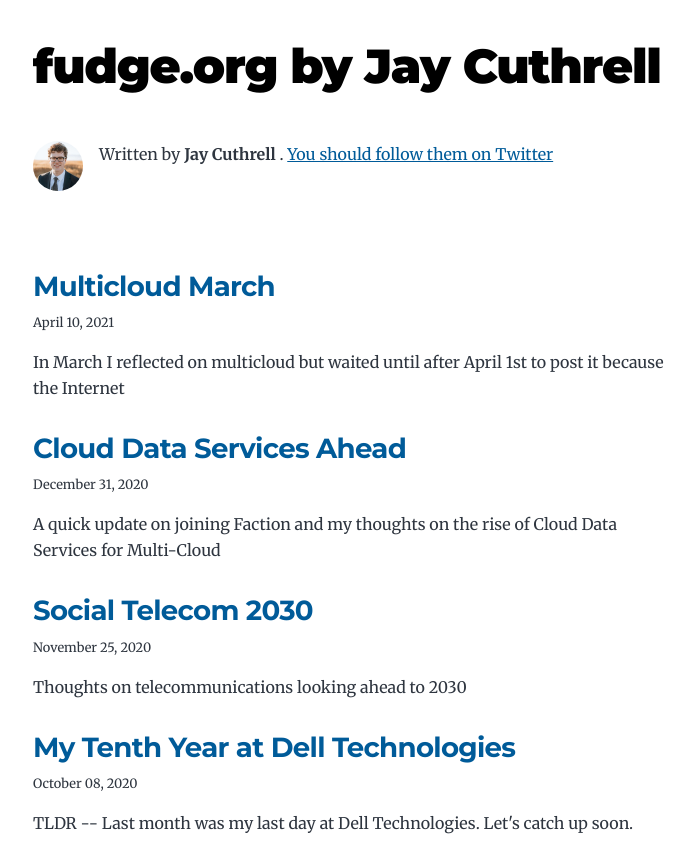
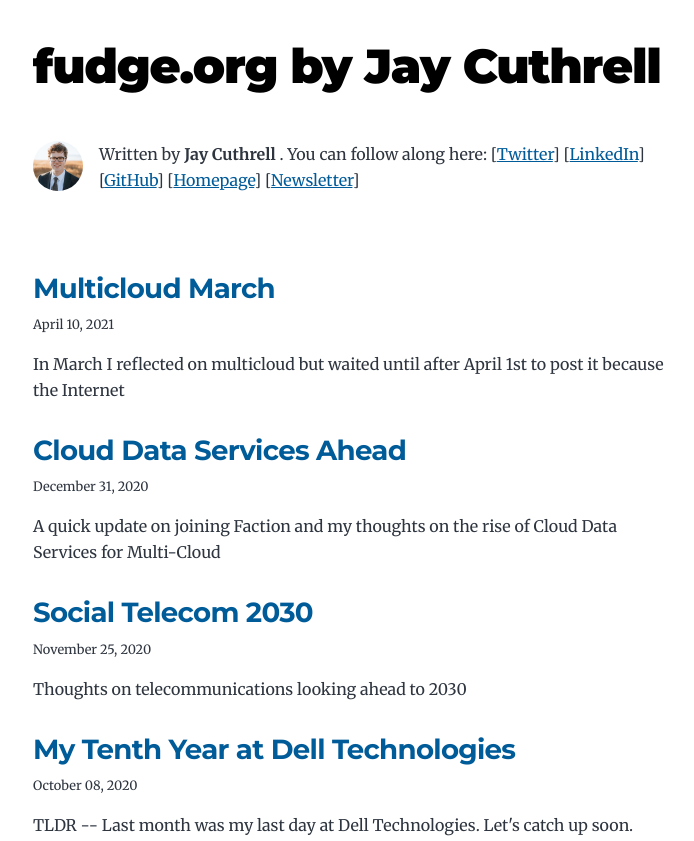
Before and after one commit to JayCuthrell/fudge.org, a Gatsby site: page / in a window 1280 px wide. Shown: the top 841 px of the page, without its empty margins (291-985 px from the left). Built offline with nearby package versions, Linux system fonts and the light colour scheme; Gatsby itself is replaced by a stand-in of ours.

Commit message:
update bio

```diff
--- a/gatsby-config.js
+++ b/gatsby-config.js
@@ -9,6 +9,10 @@ module.exports = {
     siteUrl: `https://fudge.org/`,
     social: {
       twitter: `jaycuthrell`,
+      linkedin: `jaycuthrell`,
+      github: `jaycuthrell`,
+      homepage: `https://jaycuthrell.com`,
+      newsletter: `https://sunday.fudge.org`,
     },
   },
   plugins: [
--- a/src/components/bio.js
+++ b/src/components/bio.js
@@ -20,6 +20,10 @@ const Bio = () => {
           }
           social {
             twitter
+	    linkedin
+	    github
+	    homepage
+	    newsletter
           }
         }
       }
@@ -46,9 +50,22 @@ const Bio = () => {
         <p>
           Written by <strong>{author.name}</strong> {author?.summary || null}
           {` `}
-          <a href={`https://twitter.com/${social?.twitter || ``}`}>
-            You should follow them on Twitter
-          </a>
+            You can follow along here:
+          [<a href={`https://twitter.com/${social?.twitter || ``}`}>
+            Twitter
+          </a>]
+          [<a href={`https://linkedin.com/in/${social?.linkedin || ``}`}>
+            LinkedIn
+          </a>]
+          [<a href={`https://github.com/${social?.github || ``}`}>
+            GitHub
+          </a>]
+          [<a href={`${social?.homepage || ``}`}>
+            Homepage
+          </a>]
+          [<a href={`${social?.newsletter || ``}`}>
+            Newsletter
+          </a>]
         </p>
       )}
     </div>
```
